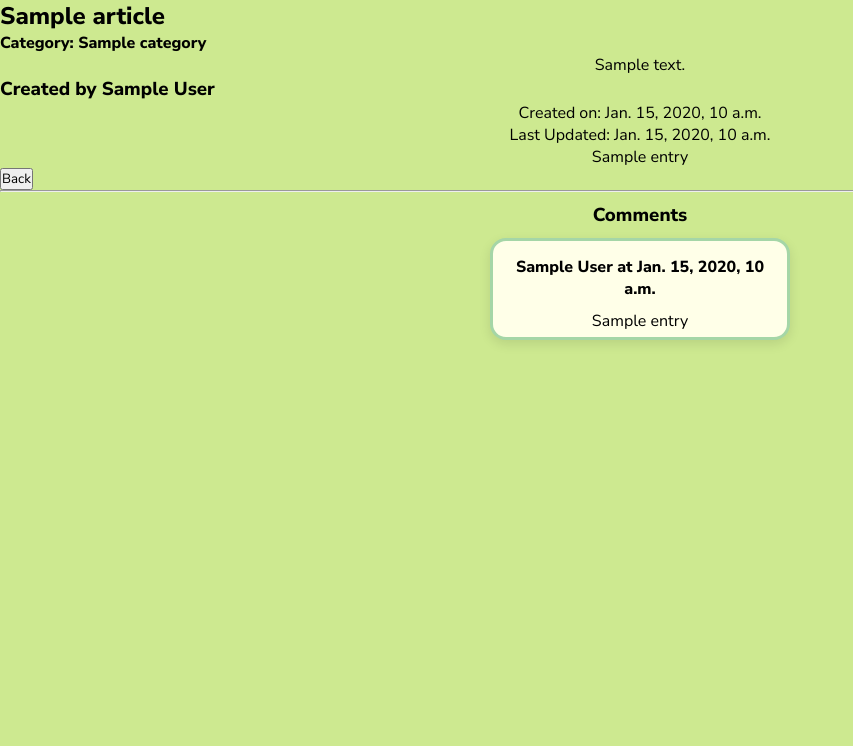
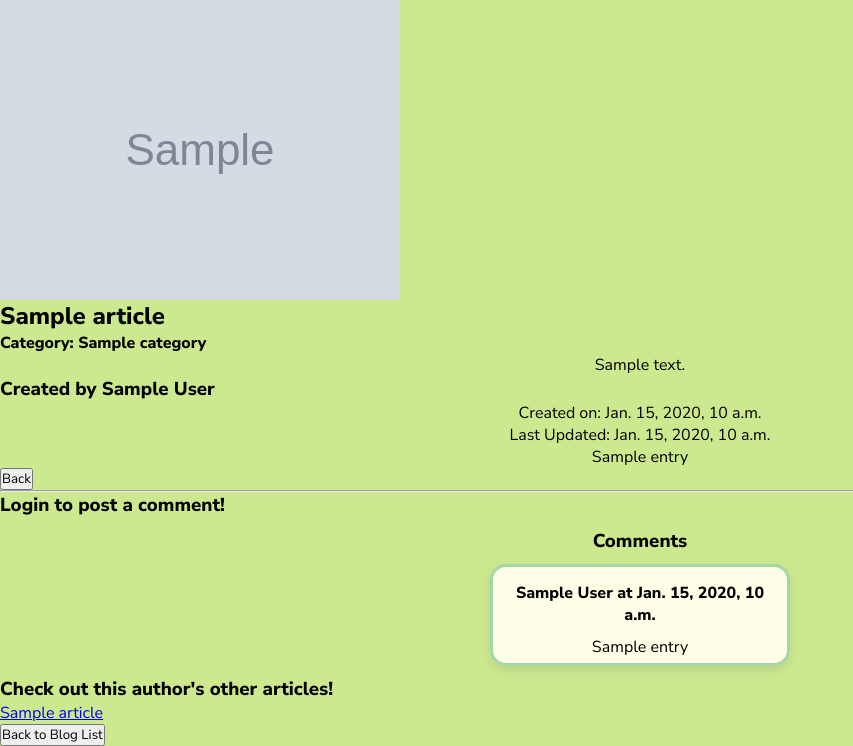
Before and after one commit to diego-nst/hobbysite-g-2, a Django app: template blog/templates/blog_detail.html in a window 1280 px wide. Shown: the part 68-814 px from the top of the page, without its empty margins (0-853 px from the left). Before the commit the page ends 411 px from the top, so only its background shows below. Run offline with Django 5.2, Linux system fonts and the light colour scheme; the template is opened without the code that fills it: most values are stand-ins (such as "Sample title", 1, 10 or a date in 2020); grey boxes marked "Sample" are stand-in pictures.

Commit message:
added images, fixed blog_detail

```diff
--- a/blog/templates/blog_detail.html
+++ b/blog/templates/blog_detail.html
@@ -8,6 +8,7 @@
 
 <div class="headcontent">
     <div>
+        <img src="{{ article.header_image.url }}">
         <h2>{{ article.title }}</h2>
         <h4> Category: {{ article.category }} </h5>
         <p> {{ article.category.description }} </p>
@@ -27,6 +28,26 @@
 
     <hr>
 
+    {% if user.profile == article.author %}
+    <a href="{% url 'blog:article_update' article.pk%}">
+    <button type="Submit"><p>Update Information</p></button></a>
+    {% endif %}
+
+
+
+    <section class="comment_post">
+        {% if user.is_authenticated %}
+            <h3> Leave a comment! </h3>
+            <form method="post">
+            {% csrf_token %}
+            {{ form.as_p }}
+            <input type="submit" value="Submit">
+            </form>
+        {% else %}
+            <h3> Login to post a comment!</h3>
+         {% endif %}
+    </section>
+
     <section class="comments_display">
         <h3>Comments</h3>
         <div class="comments_row">
@@ -41,4 +62,19 @@
         </div>
     </section>
 
+    <section class="other_articles">
+        <div>
+            <h3>Check out this author's other articles!</h3>
+            <ol>
+                {% for article in read_more %}
+                    <li><a href='{{article.get_absolute_url }}'>{{article.title}}</a></li>
+                {% endfor %}
+            </ol>
+
+        </div>
+    </section>
+
+    <a href="{% url 'blog:article_list' %}">
+    <button type="Submit"><p>Back to Blog List</p></button></a>
+
 {% endblock %}
--- a/blog/views.py
+++ b/blog/views.py
@@ -48,7 +48,7 @@ class BlogDetailView(DetailView):
     template_name = 'blog_detail.html'
 
     def get_success_url(self):
-        return reverse_lazy('blog:blog_detail', kwargs={'pk': self.get_object().pk})
+        return reverse_lazy('blog:article_detail', kwargs={'pk': self.get_object().pk})
 
     def get_context_data(self, **kwargs):
         ctx = super().get_context_data(**kwargs)
```
Also changed, not shown: media/images/JPN_VOCABULARY_3-1.png (added), media/images/JPN_VOCABULARY_3-12.png (added).
